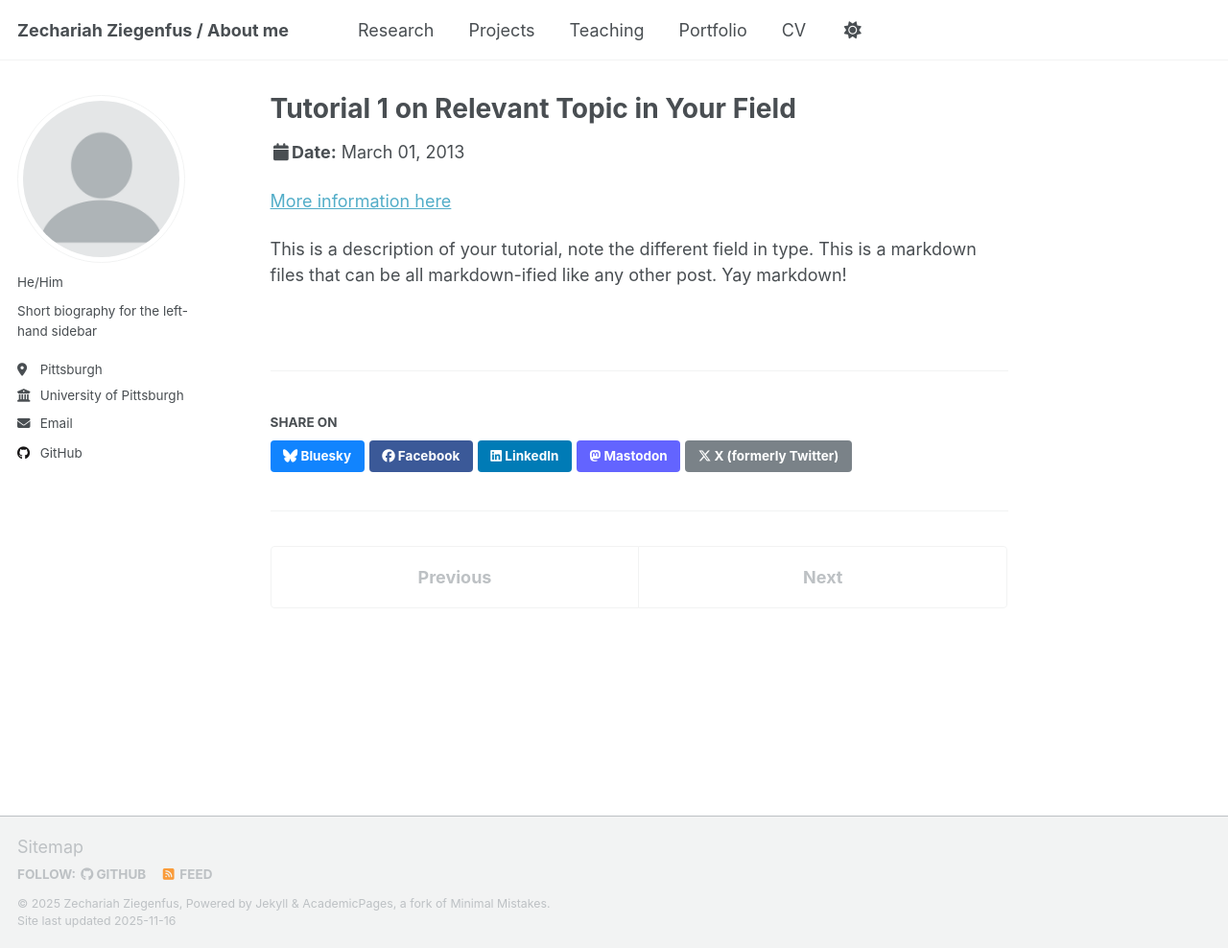
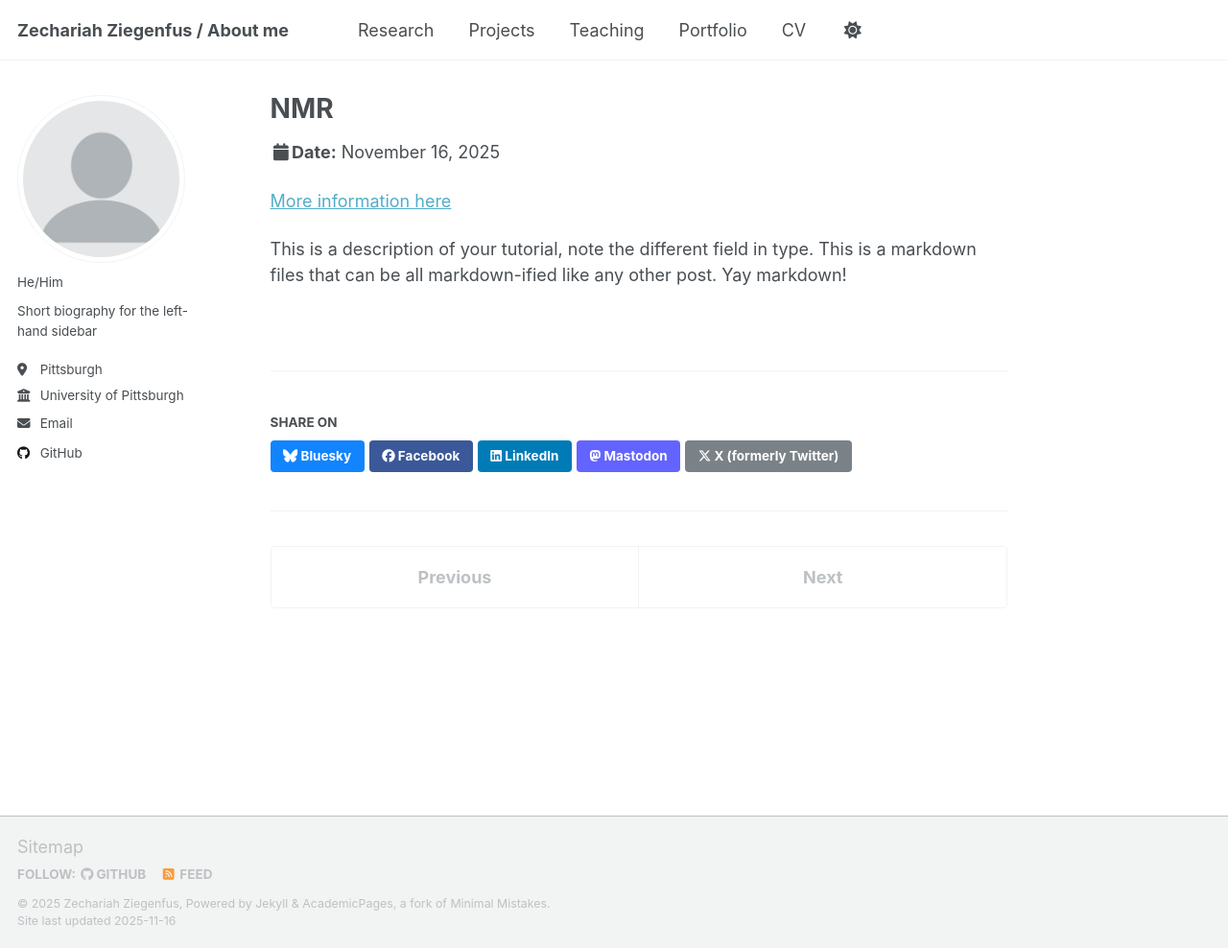
Before and after one commit to cativenom/cativenom.github.io, a Jekyll site: the page built from _talks/NMR.md, in a window 1280 px wide and 988 px high. Shown: the whole window at 96% size. Built offline with Jekyll 4.4.1, drawn with Linux system fonts in a browser that asks for light colours; a script that is not in the unit is left out.

Commit message:
added projects

```diff
--- a/_talks/NMR.md
+++ b/_talks/NMR.md
@@ -1,11 +1,8 @@
 ---
-title: "Tutorial 1 on Relevant Topic in Your Field"
+title: "NMR"
 collection: talks
 type: "Tutorial"
-permalink: /talks/2013-03-01-tutorial-1
-venue: "UC-Berkeley Institute for Testing Science"
-date: 2013-03-01
-location: "Berkeley, CA, USA"
+permalink: /NMR
 ---
 
 [More information here](http://exampleurl.com)
```
